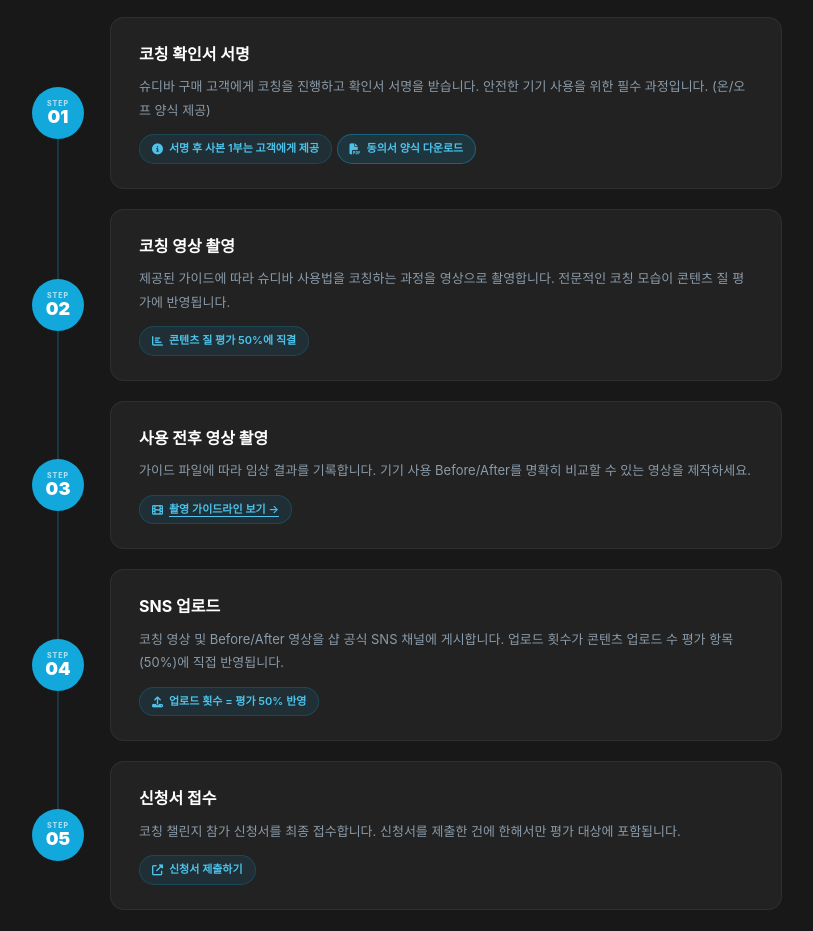
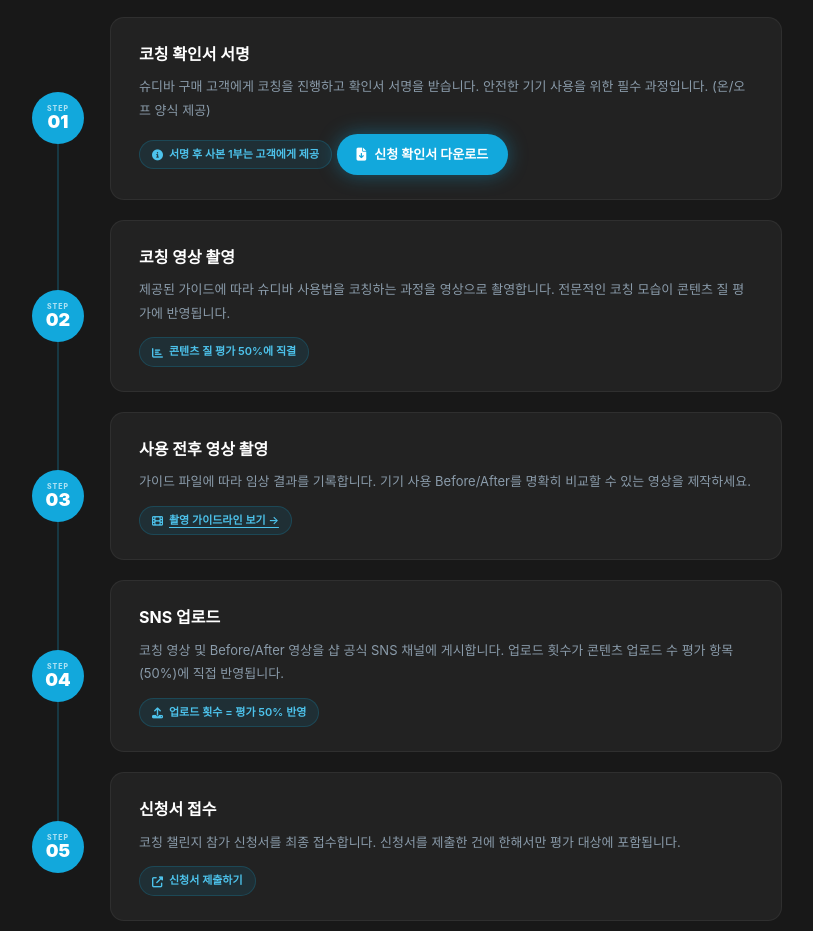
Before and after one commit to kbi1213/sudiva, a plain HTML site: page 마스터 안내페이지.html in a window 1280 px wide. Shown: the part 1580-2511 px from the top of the page, without its empty margins (68-881 px from the left). Drawn offline with Linux system fonts and the light colour scheme; a web font is replaced by a local one.

Commit message:
다운로드 버튼 스타일 개선
- 신청 확인서 다운로드 버튼을 눈에 잘 띄게 개선
- 파란색 배경 + 흰색 텍스트
- 호버 효과 및 글로우 효과 추가

🤖 Generated with [Claude Code](https://claude.com/claude-code)

Co-Authored-By: Claude <noreply@anthropic.com>

```diff
--- a/마스터 안내페이지.html
+++ b/마스터 안내페이지.html
@@ -456,6 +456,28 @@
       font-weight: 600;
     }
 
+    .download-btn {
+      display: inline-flex;
+      align-items: center;
+      gap: 8px;
+      margin-top: 12px;
+      background: var(--blue);
+      color: var(--white);
+      font-size: 13px;
+      font-weight: 700;
+      padding: 10px 20px;
+      border-radius: 100px;
+      text-decoration: none;
+      transition: all 0.3s;
+      box-shadow: 0 0 20px rgba(18,168,220,0.4);
+    }
+
+    .download-btn:hover {
+      background: var(--blue-light);
+      box-shadow: 0 0 30px rgba(18,168,220,0.6);
+      transform: translateY(-2px);
+    }
+
     /* ━━━━ REWARDS ━━━━ */
     .rewards-section { background: var(--black); }
 
@@ -1283,7 +1305,7 @@
           <div class="step-title">코칭 확인서 서명</div>
           <div class="step-desc">슈디바 구매 고객에게 코칭을 진행하고 확인서 서명을 받습니다. 안전한 기기 사용을 위한 필수 과정입니다. (온/오프 양식 제공)</div>
           <div class="step-tip"><i class="fas fa-info-circle"></i> 서명 후 사본 1부는 고객에게 제공</div>
-          <div class="step-tip" style="cursor:pointer;margin-top:8px;background:rgba(18,168,220,0.15);border-color:rgba(18,168,220,0.4);" onclick="window.location.href='슈디바챌린지 동의서.pdf'"><i class="fas fa-file-pdf"></i> 동의서 양식 다운로드</div>
+          <a href="슈디바챌린지 동의서.pdf" download class="download-btn"><i class="fas fa-file-download"></i> 신청 확인서 다운로드</a>
         </div>
       </div>
 
```
